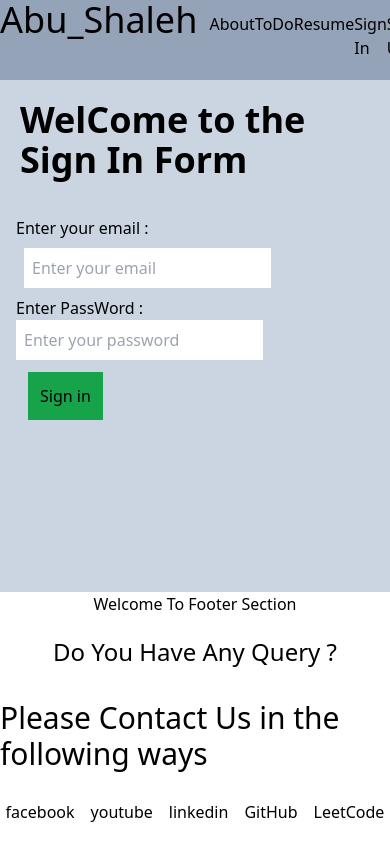
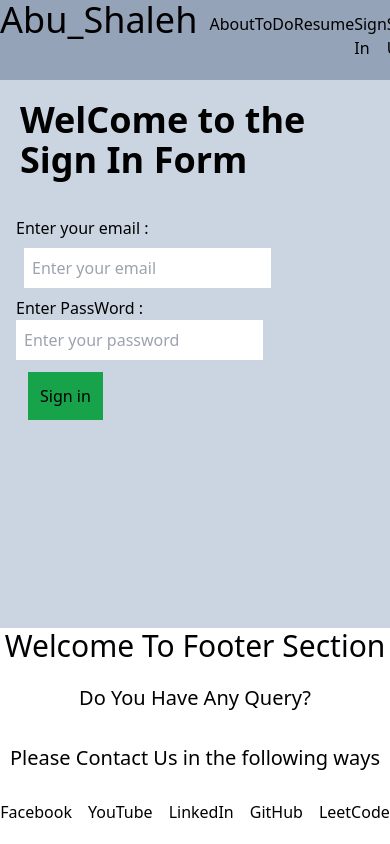
Before and after one commit to TohaShaleh/Frontend-Projects, a Next.js app in the folder my_personal_website/: page /Sign_in in a window 390 px wide. Shown: the top 844 px of the page. Built offline with nearby package versions, Linux system fonts and the light colour scheme.

Commit message:
make responsive for all screens

```diff
--- a/my_personal_website/Components/Footer.js
+++ b/my_personal_website/Components/Footer.js
@@ -4,24 +4,43 @@ import Link from 'next/link'
 function Footer() {
   return (
     <>
-    <div className='flex flex-col justify-center items-center gap-5 bg-emerald-400 p-7'>
-        <h1 className='text-5xl'>Welcome To Footer Section</h1>
-        <h1 className='text-2xl'>Do You Have Any Query ? </h1>
+      <div className='flex flex-col justify-center items-center gap-5 bg-emerald-400 p-7'>
+        <h1 className='text-3xl md:text-5xl text-center'>Welcome To Footer Section</h1>
+
+        <h1 className='text-xl md:text-2xl text-center'>Do You Have Any Query?</h1>
+
         <div className='flex flex-col justify-center items-center gap-5 w-full m-3'>
-            <h1 className='text-3xl'>Please Contact Us in the following ways </h1>
-            <div className='flex gap-4'>
 
-                <Link className='hover:bg-red-500 p-2' href="https://www.facebook.com">facebook</Link>
-                <Link className='hover:bg-red-500 p-2' href="https://www.youtube.com">youtube</Link>
-                <Link className='hover:bg-red-500 p-2' href="https://www.linkedin.com">linkedin</Link>
-                <Link className='hover:bg-red-500 p-2' href="https://github.com/TohaShaleh">GitHub</Link>
-                <Link className='hover:bg-red-500 p-2' href="https://leetcode.com/u/shaleh_31/">LeetCode</Link>
+          <h1 className='text-xl md:text-3xl text-center'>Please Contact Us in the following ways</h1>
 
-            </div>
+          <div className='flex flex-wrap justify-center gap-4'>
+
+            <Link className='hover:bg-red-500 p-2 text-sm md:text-base rounded' href="https://www.facebook.com">
+              Facebook
+            </Link>
+
+            <Link className='hover:bg-red-500 p-2 text-sm md:text-base rounded' href="https://www.youtube.com">
+              YouTube
+            </Link>
+
+            <Link className='hover:bg-red-500 p-2 text-sm md:text-base rounded' href="https://www.linkedin.com">
+              LinkedIn
+            </Link>
+
+            <Link className='hover:bg-red-500 p-2 text-sm md:text-base rounded' href="https://github.com/TohaShaleh">
+              GitHub
+            </Link>
+
+            <Link className='hover:bg-red-500 p-2 text-sm md:text-base rounded' href="https://leetcode.com/u/shaleh_31/">
+              LeetCode
+            </Link>
+
+          </div>
+
+          {/* Added text-sm class for smaller screens and md:text-base for medium and larger screens */}
         </div>
-    </div>
+      </div>
     </>
-
   )
 }
 
```
